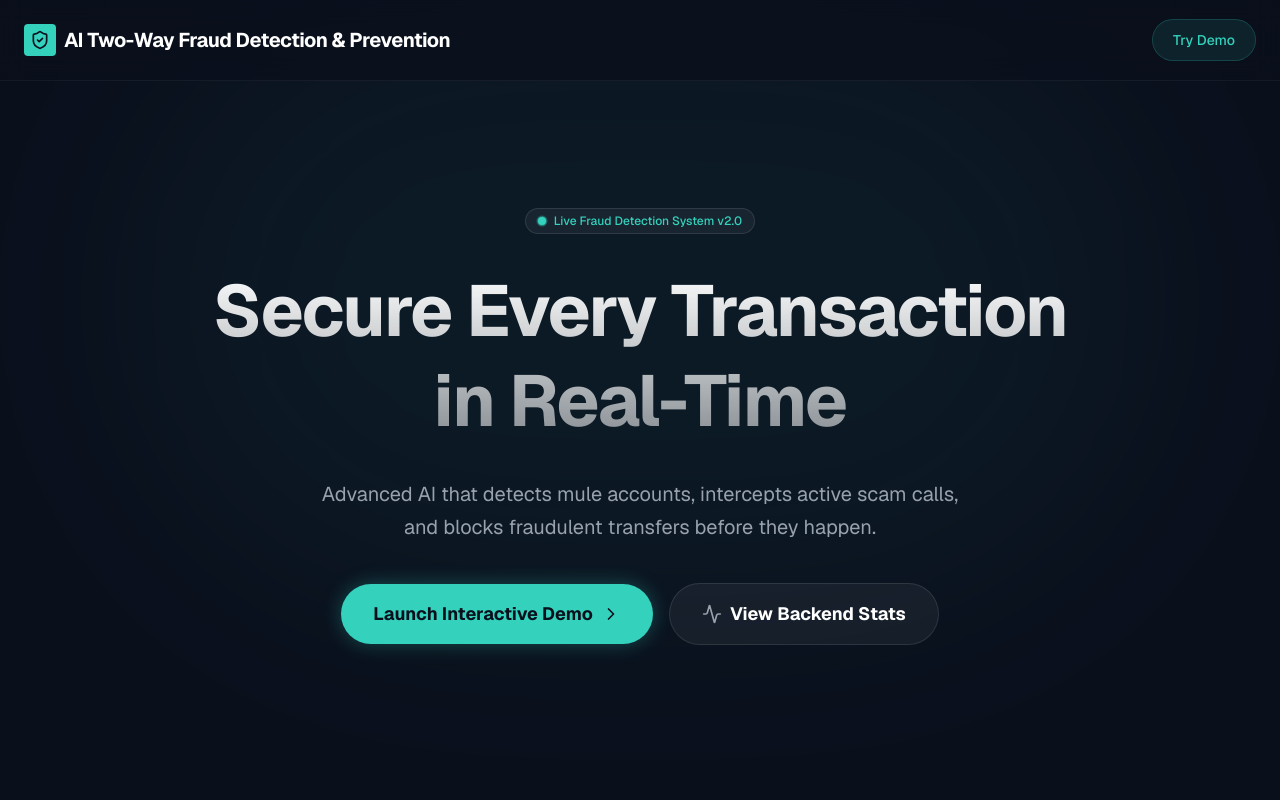
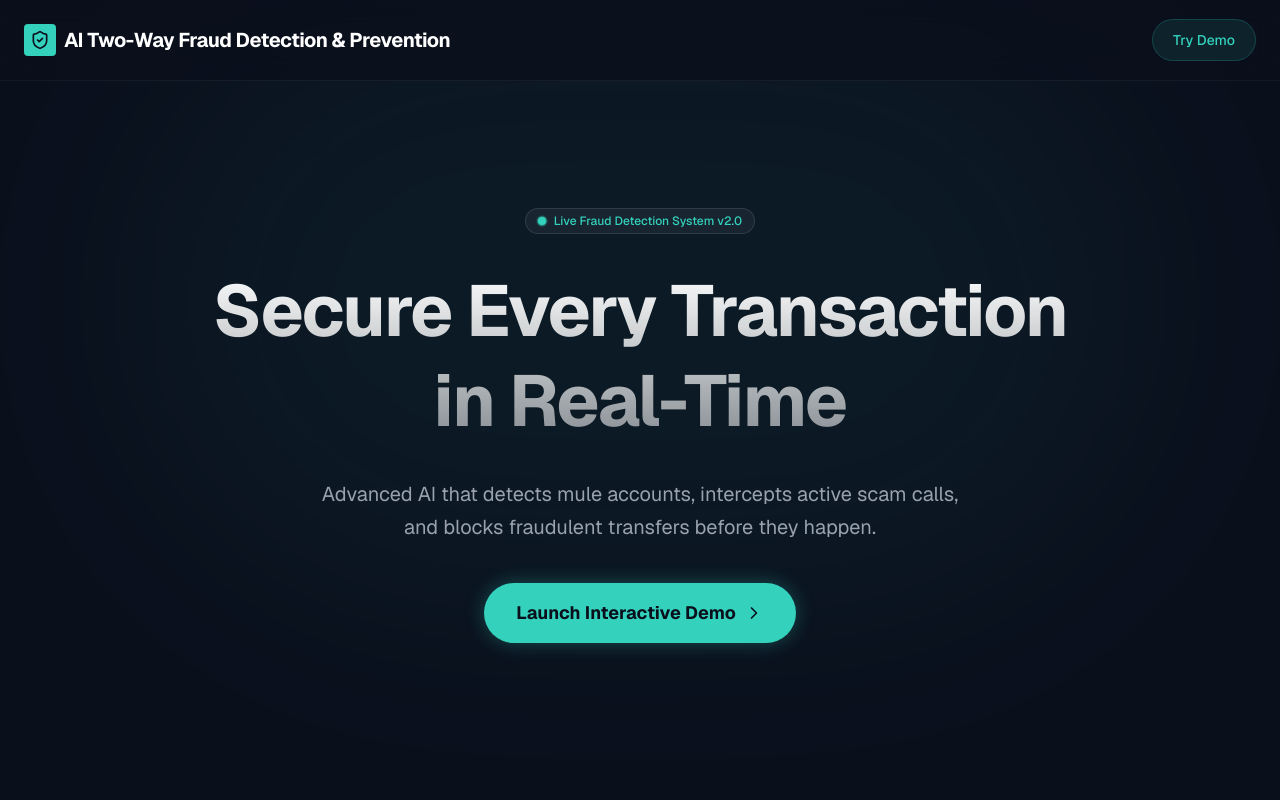
Before and after one commit to sorawiss/kbtg-hackathon, a Next.js app: page /landingpage in a window 1280 px wide. Shown: the top 800 px of the page. Built offline with nearby package versions, Linux system fonts and the light colour scheme.

Commit message:
Feat : delete backend button in landing page

```diff
--- a/app/landingpage/page.tsx
+++ b/app/landingpage/page.tsx
@@ -55,10 +55,10 @@ export default function LandingPage() {
                             Launch Interactive Demo
                             <ChevronRight className="w-5 h-5 group-hover:translate-x-1 transition-transform" />
                         </Link>
-                        <button className="w-full sm:w-auto px-8 py-4 bg-white/5 text-white border border-white/10 rounded-full font-bold text-lg hover:bg-white/10 transition flex items-center justify-center gap-2">
+                        {/* <button className="w-full sm:w-auto px-8 py-4 bg-white/5 text-white border border-white/10 rounded-full font-bold text-lg hover:bg-white/10 transition flex items-center justify-center gap-2">
                             <Activity className="w-5 h-5 text-gray-400" />
                             View Backend Stats
-                        </button>
+                        </button> */}
                     </div>
 
                     {/* Stats */}
```
